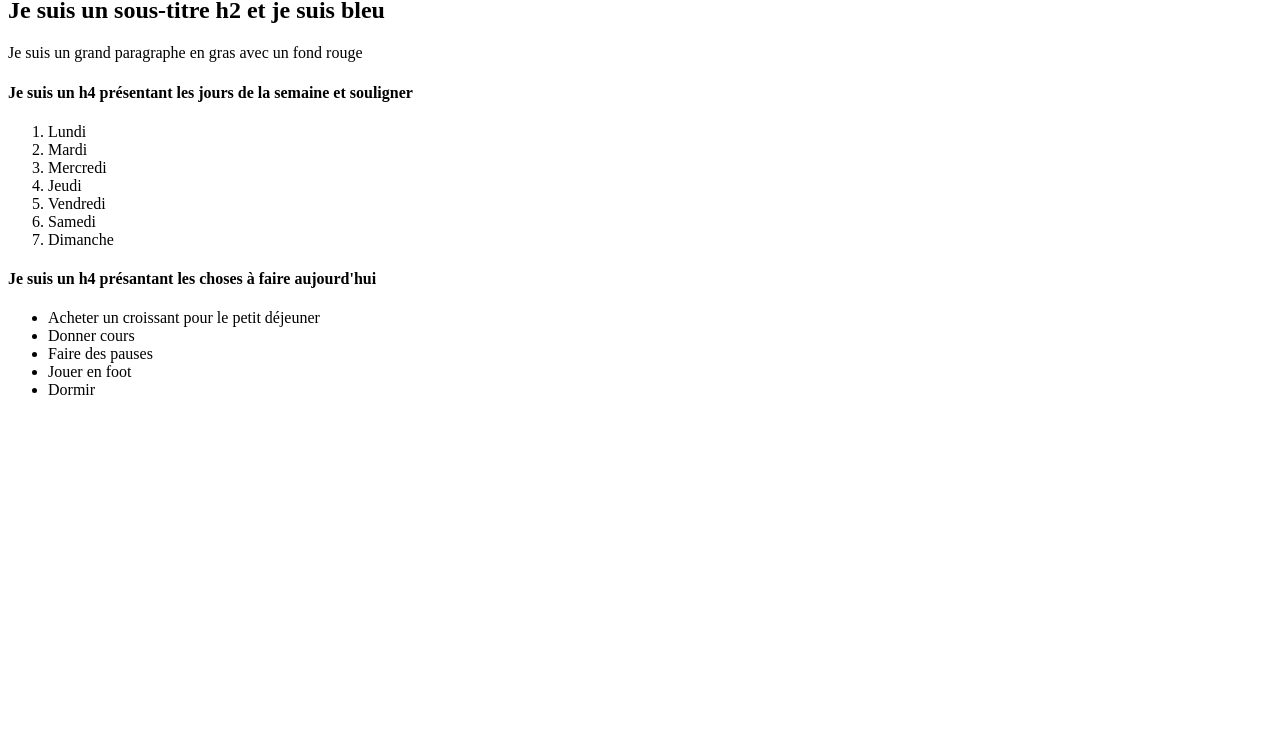
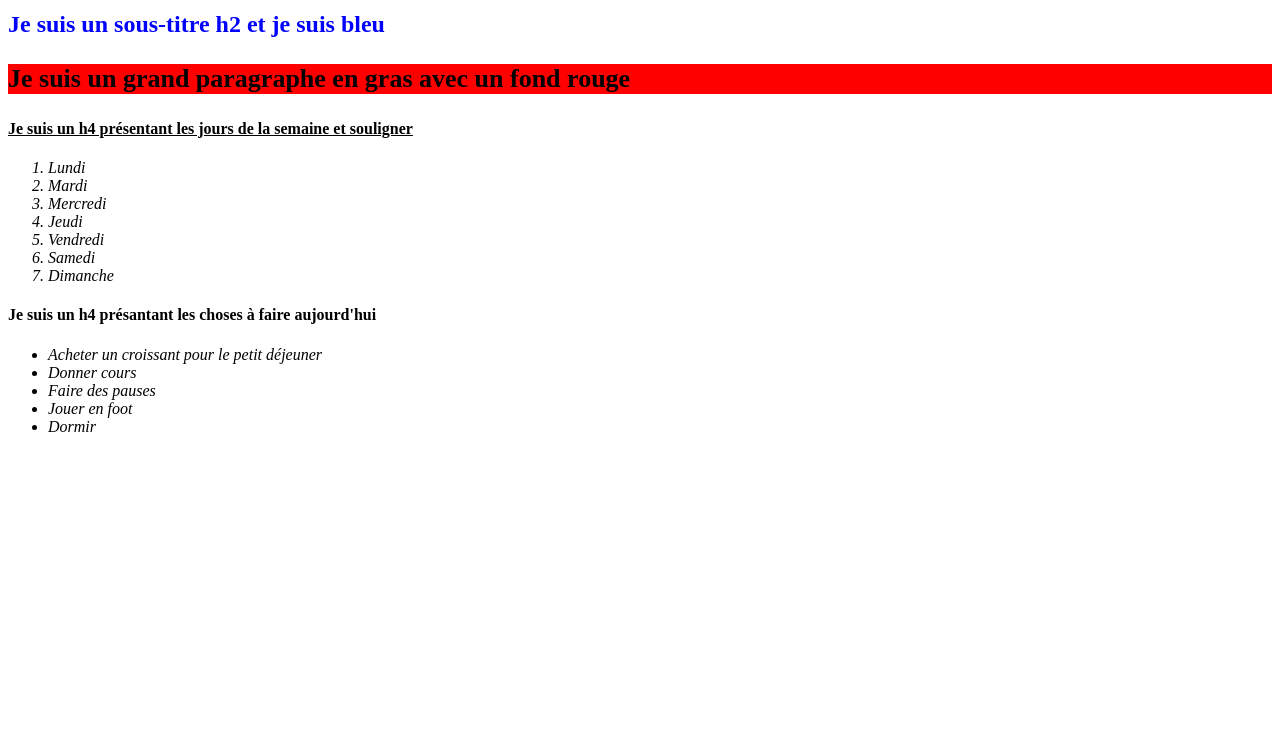
Before and after one commit to joppe9875-oss/css-exo2, a plain HTML site: page index.html in a window 1280 px wide. Shown: the part 69-800 px from the top of the page. Drawn offline with Linux system fonts and the light colour scheme.

Commit message:
add corrections

```diff
--- a/index.html
+++ b/index.html
@@ -1,12 +1,20 @@
-
+<!DOCTYPE html>
+<html lang="fr">
+<head>
+<meta charset="UTF-8">
+<meta name="viewport" content="width=device-width, initial-scale=1.0">
+<title>Exo2</title>
+<link rel="stylesheet" href="./public/css/style.css">
+</head>
+<body>
 <h1>Je suis un titre h1 et je suis en rouge</h1>
 
 <h2>Je suis un sous-titre h2 et je suis bleu</h2>
 
-<p>Je suis un grand paragraphe en gras avec un fond rouge</p>
+<p id="paragraphe_gras">Je suis un grand paragraphe en gras avec un fond rouge</p>
 
 
-<h4>Je suis un h4 présentant les jours de la semaine et souligner</h4>
+<h4 id="h4_1">Je suis un h4 présentant les jours de la semaine et souligner</h4>
 
 <ol>
     <li>Lundi</li>
@@ -18,7 +26,7 @@
     <li>Dimanche</li>
 </ol>
 
-<h4>Je suis un h4 présantant les choses à faire aujourd'hui</h4>
+<h4 id="h4_2">Je suis un h4 présantant les choses à faire aujourd'hui</h4>
 
 <ul>
     <li>Acheter un croissant pour le petit déjeuner</li>
@@ -27,3 +35,5 @@
     <li>Jouer en foot</li>
     <li>Dormir</li>
 </ul>
+</body>
+</html>
--- /dev/null
+++ b/public/css/style.css
@@ -0,0 +1,29 @@
+h1 {
+    color: red;
+}
+
+h2 {
+    color: blue;
+}
+
+#paragraphe_gras {
+    font-weight: bold;
+    background-color: red;
+    font-size: 26px;
+}
+
+#h4_1 {
+    text-decoration: underline;
+}
+
+#h4_2{
+    font-weight: bold;
+}
+
+ol{
+    font-style: italic;
+}
+
+ul{
+    font-style: italic;
+}
```
Also changed, not shown: Capture_decran_2026-03-10_a_15.24.55.png (added).
